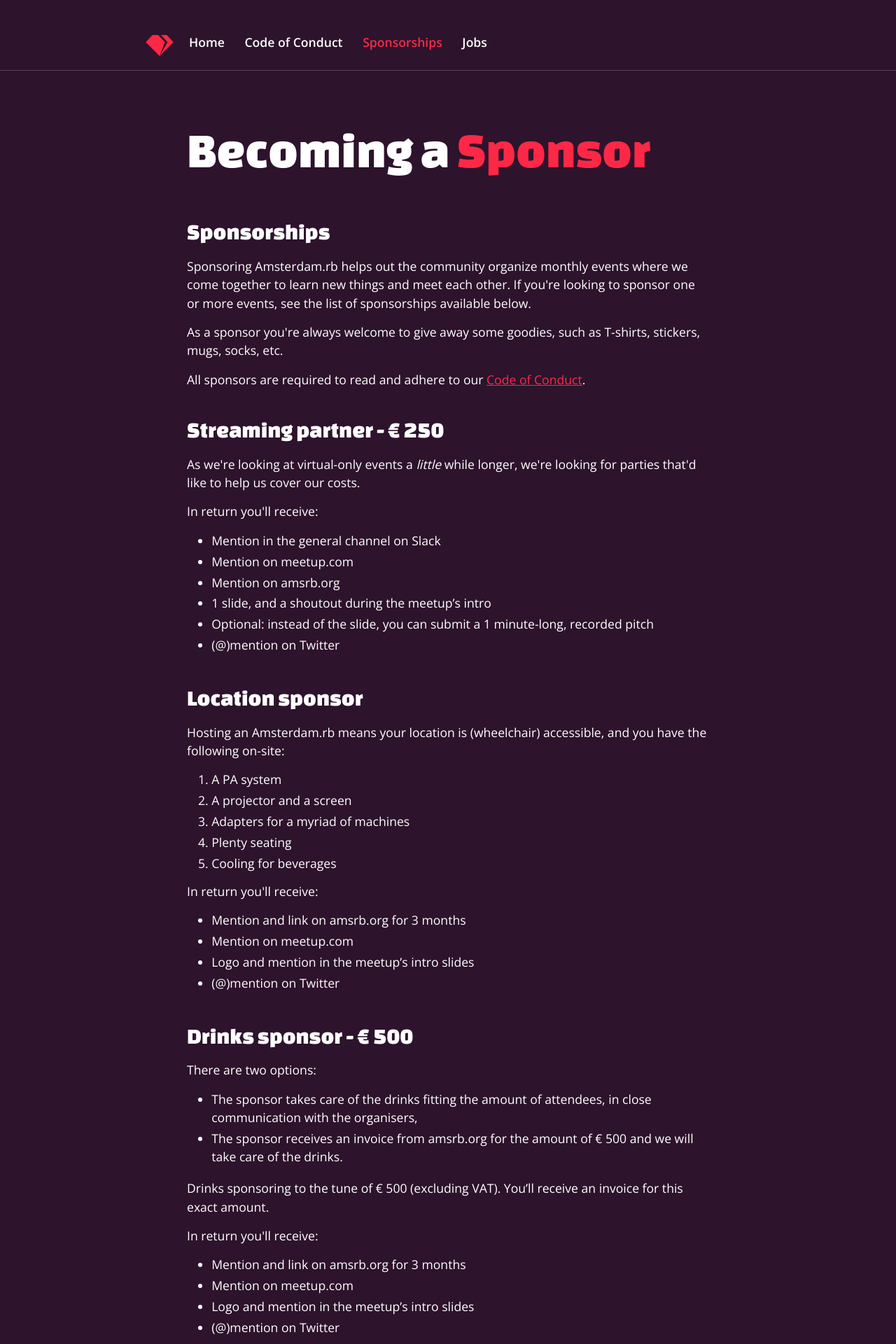
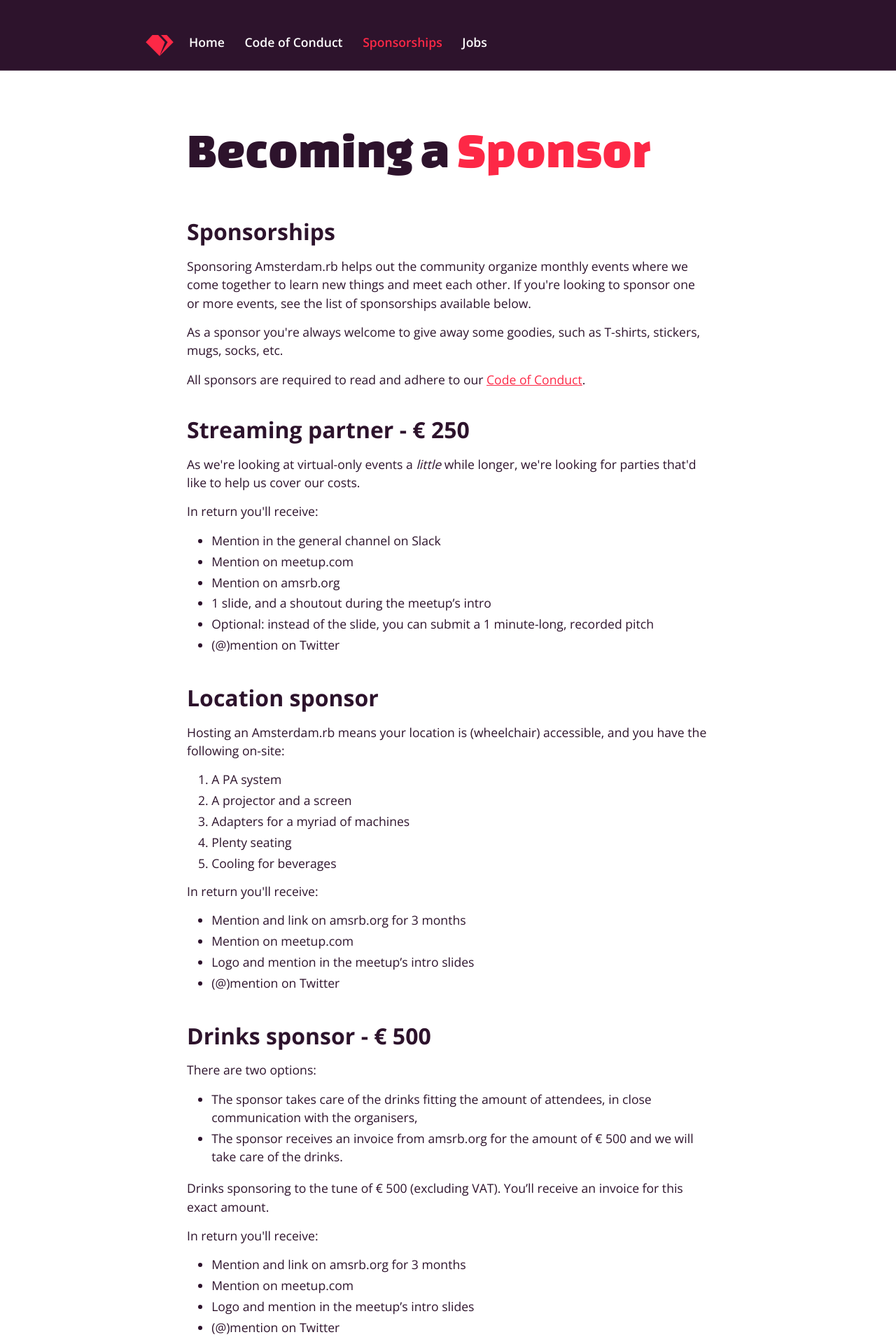
Before and after one commit to amsrb/amsrb.github.com, a Jekyll site: the page built from sponsorships/index.html, in a window 1280 px wide. Shown: the top 1920 px of the page at 70% size. Built offline with Jekyll 4.4.1, drawn with Linux system fonts in a browser that asks for light colours.

Commit message:
Fix typography
- Use right fonts on right headings.
- Update sponsorships page to use light background for better
  readability.

```diff
--- a/_sass/_typography.sass
+++ b/_sass/_typography.sass
@@ -16,16 +16,14 @@
   &:hover
     text-decoration: none
 
-h1,
-h2,
-h3,
-h4
+h1
   font-family: $changa
 
 h2,
 h3,
 h4
   margin-bottom: .5em
+  font-weight: bold
 
 h2
   font-size: 2em
@@ -34,6 +32,7 @@
 
 .big
   font-size: 72px
+  font-family: $changa
   line-height: 1.2
 
   @media (max-width: 790px)
@@ -42,6 +41,7 @@
 
 .huge
   font-size: 140px
+  font-family: $changa
   line-height: 1.2
 
   @media (max-width: 790px)
--- a/sponsorships/index.html
+++ b/sponsorships/index.html
@@ -3,7 +3,7 @@
 title: Sponsorships
 ---
 
-<section class="dark-content">
+<section class="light-content">
   <div class="wrap">
     <h1 class="big">Becoming a <span class="highlight">Sponsor</span></h1>
 
```
